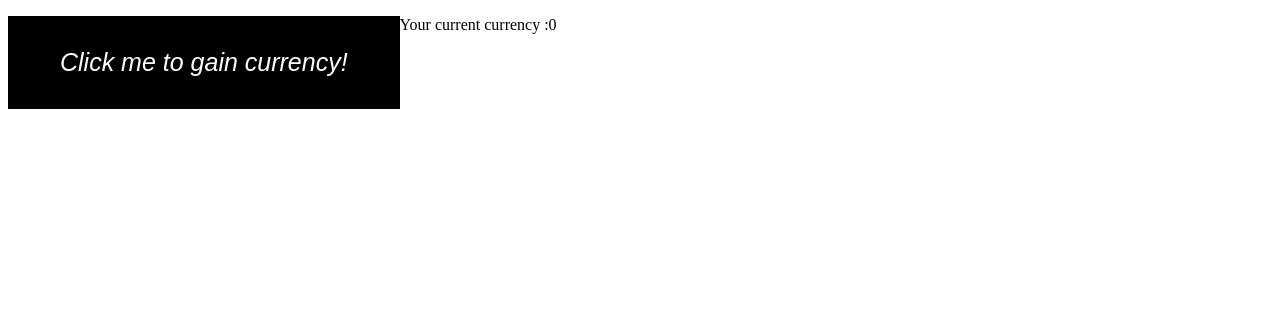
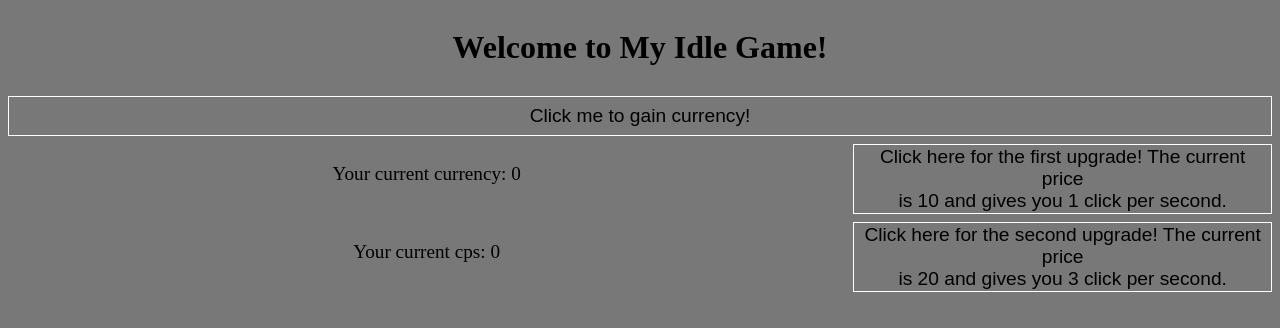
Before and after one commit to Lornahh/IdleGame, a plain HTML site: page index.html in a window 1280 px wide. Drawn offline with Linux system fonts and the light colour scheme.

Commit message:
changed everything
title says it all

```diff
--- a/index.html
+++ b/index.html
@@ -4,15 +4,17 @@
    <script src="onClickControl.js"></script>
    <link rel="stylesheet" href="styles.css" type="text/css">
    <title>Welcome to my Idle Game!</title>
-    <button type="button" id="firstButton">Click me to gain currency!</button></li>
  </head>
  <body>
    <div class="wrapper">
-
+   <h1 id="welcomeBox">Welcome to My Idle Game!</h1>
+   <button type="button" id="currencyButton">Click me to gain currency!</button>
+   <p id="currencyParagraph">Your current currency: <span id ="currencyBox"></span></p>
+   <p id="cpsParagraph">Your current cps: <span id ="cpsBox"></span></p>
+   <button type="button" id="firstUpgrade">Click me for an upgrade! This will
+     cost 10 currency.</button>
+   <button type="button" id="secondUpgrade">Click me for a second upgrade! This
+     will cost 20 currency</button>
+ </body>
  </div>
-  <p>Your current currency :<span id ="currencyBox"></span></p>
-  </body>
 </html>
-<!-- <form class="" action="index.html" method="post">
-  Currency : <input type="text" id="currencyBox">
-</form> -->
--- a/onClickControl.js
+++ b/onClickControl.js
@@ -1,12 +1,72 @@
 var x = 0;
+var cps = 0;
+var priceof1 = 10;
+var priceof2 = 20;
+
 window.onload=function(){
-  var mb = document.getElementById("firstButton");
-  var currencyBox = document.getElementById("currencyBox");
-  mb.addEventListener("click", handler);
-  currencyBox.innerHTML="0";
+ var mb = document.getElementById("currencyButton");
+ var currencyBox = document.getElementById("currencyBox");
+ var secondUpgradeButton = document.getElementById("secondUpgrade");
+ let elem = Array.from(document.querySelectorAll("#firstUpgrade"))[0];
+ let secondUpgradeText = Array.from(document.querySelectorAll("#secondUpgrade"))[0];
+ var w0w = document.getElementById("firstUpgrade");
+ var cpsBox = document.getElementById("cpsBox");
+
+
+ mb.addEventListener("click", currencyBoxSet);
+ w0w.addEventListener("click", firstUpgradeFunction);
+ secondUpgradeButton.addEventListener("click", secondUpgrade);
+ cpsBox.innerHTML="0";
+ currencyBox.innerHTML="0";
+ setInterval(addcpsCurrency,1000);
+
+
+ elem.innerText = `Click here for the first upgrade! The current price
+ is ${priceof1.toFixed(0)} and gives you 1 click per second.`;
+
+ secondUpgradeText.innerText = `Click here for the second upgrade! The current price
+ is ${priceof2.toFixed(0)} and gives you 3 click per second.`;
 }
-function handler(){
-  x+=1;
+function currencyBoxSet(){
+ x+=1;
+ currencyBox.innerHTML=x;
+ // alert("You currently have "+x+" currency!");
+}
+function firstUpgradeFunction(){
+
+  if(x >=10){
+  cps+=1;
+  cpsBox.innerHTML=cps;
+  x-=10;
+  priceof1 = priceof1+(.3*priceof1);
+  var priceof1update = priceof1.toFixed(0);
   currencyBox.innerHTML=x;
-  // alert("You currently have "+x+" currency!");
+  let elem = Array.from(document.querySelectorAll("#firstUpgrade"))[0];
+  elem.innerText = `Click here for the first upgrade! The current price is
+  ${priceof1update.toFixed(0)} and will give you 1 click per second.`;
 }
+else{
+  alert("You do not have enough currency!");
+}
+
+}
+function secondUpgrade(){
+  if(x >=priceof2){
+  cps+=3;
+  cpsBox.innerHTML=cps;
+  x-=priceof1;
+  currencyBox.innerHTML=x;
+  priceof2 = priceof2+(.3*priceof2);
+  var priceof2update = priceof2.toFixed(0);
+  let elem = Array.from(document.querySelectorAll("#secondUpgrade"))[0];
+  elem.innerText = `Click here for the second upgrade! The current price is
+  ${priceof2update} and gives you 3 clicks per second.`;
+}
+else{
+  alert("You do not have enough currency!");
+}
+}
+function addcpsCurrency(){
+  x+=cps;
+  currencyBox.innerHTML=x;
+}
--- a/styles.css
+++ b/styles.css
@@ -1,17 +1,51 @@
-#firstButton{
-  background-color: black;
-  color: white;
-  padding: 30px 50px;
-  text-align: center;
-  text-decoration: none;
-  text-decoration-color: black;
-  display: inline-block;
-  font-size: 25px;
-  float: left;
-  border: 2px solid black;
-  font-style: italic;
+*{
+ background:rgb(120,120,120);
 }
-#firstButton:hover{
-  background-color: white;
-  color: black;
+.wrapper{
+ display: grid;
+ grid-template-columns: 2fr 1fr;
+ grid-gap:.5em;
+ grid-auto-rows:minmax(2.5em, auto);
 }
+#welcomeBox{
+ grid-column: 1/3;
+ grid-row:1;
+ text-align: center;
+}
+#currencyButton{
+ grid-column: 1/3;
+ grid-row:2;
+ border: 1px solid white;
+ font-size:1.2em;
+}
+#heading{
+ grid-column: 1/3;
+ text-align: center;
+}
+#currencyParagraph{
+ grid-row:3;
+ text-align: center;
+ grid-column: 1/2;
+ font-size:1.2em;
+}
+#cpsParagraph{
+ grid-row:4;
+ text-align: center;
+ grid-column: 1/2;
+ font-size:1.2em;
+}
+#firstUpgrade{
+ grid-row:3;
+ border: 1px solid white;
+ font-size:1.2em;
+}
+#secondUpgrade{
+ grid-row:4;
+ grid-column: 2/3;
+ border: 1px solid white;
+ font-size:1.2em;
+}
+
+#firstUpgrade:hover,#secondUpgrade:hover,#currencyButton:hover{
+ background:rgb(120,76,9);
+}
```
Lines whose indentation alone changed are shown as unchanged.
